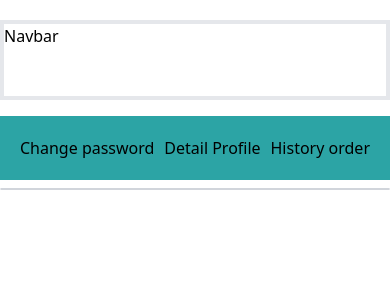
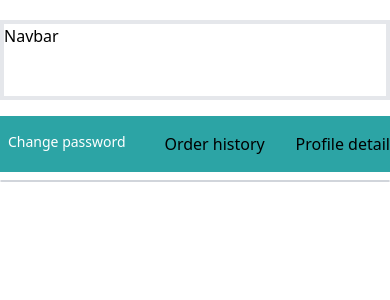
Before and after one commit to purwadhikafullstack/JCWD010803, a React (Create React App) app in the folder projects/client/: page /profile-setting in a window 390 px wide. Shown: the top 300 px of the page. Built offline with nearby package versions, Linux system fonts and the light colour scheme.

Commit message:
fix: fixing mobile UI

```diff
--- a/projects/client/src/components/profile-setting/profile-setting-select-top.jsx
+++ b/projects/client/src/components/profile-setting/profile-setting-select-top.jsx
@@ -1,11 +1,39 @@
-export const ProfileSettingSelectTop = () => {
-    return (
-        <div className="w-full">
-            <div className="flex justify-between w-full bg-bgPrimary p-5">
-                <div>Change password</div>
-                <div>Detail Profile</div>
-                <div>History order</div>
-            </div>
+import { useState } from "react"
+
+export const ProfileSettingSelectTop = ({ choose, value }) => {
+  const [click, setClick] = useState("")
+
+  const clickChangePassword = () => {
+    setClick("changePassword")
+    choose("changePassword")
+  }
+  return (
+    <div className="w-full">
+      <div className="flex justify-between w-full  bg-bgPrimary h-14">
+        <div className={`
+          pt-4
+          p-2
+          text-sm
+					${click || value === "changePassword" ? "bg-bgPrimaryActive" : "bg-bgPrimary"}
+          ${click || value === "changePassword" ? "text-white" : "text-white"}
+          cursor-pointer
+					`}
+          onClick={clickChangePassword}
+        >
+          Change password
         </div>
-    )
+        <div className={
+        "my-auto"}
+        >
+          Order history
+        </div>
+        <div className={
+        "my-auto"}
+        >
+          Profile detail
+        </div>
+
+      </div>
+    </div>
+  )
 }
--- a/projects/client/src/components/profile-setting/profile-setting-select.jsx
+++ b/projects/client/src/components/profile-setting/profile-setting-select.jsx
@@ -3,7 +3,7 @@ import { RxAvatar } from "react-icons/rx";
 import { BiKey } from "react-icons/bi";
 import { useState } from "react";
 
-export const ProfileSettingSelect = ({choose}) => {
+export const ProfileSettingSelect = ({choose, value}) => {
     const [click, setClick] = useState("")
     const dataFireBase = useSelector((state) => state.firebase.value)
 	const data = useSelector((state) => state.user.value)
@@ -30,8 +30,8 @@ export const ProfileSettingSelect = ({choose}) => {
 							w-full
 							h-16
 							gap-3
-							${click === "changePassword" ? "bg-bgPrimary" : "null"}
-							${click === "changePassword" ? "text-white" : "text-bgPrimary"}
+							${value || click === "changePassword" ? "bg-bgPrimary" : "null"}
+							${value || click === "changePassword" ? "text-white" : "text-bgPrimary"}
 							border-b
 							cursor-pointer
 							`}
--- a/projects/client/src/views/auth/profile-setting.jsx
+++ b/projects/client/src/views/auth/profile-setting.jsx
@@ -18,12 +18,12 @@ export const ProfileSetting = () => {
 			<div className=" h-20 w-full fixed border-4">Navbar</div>
 			<div className="w-full pt-24 mt-5 items-end flex sm:hidden ">
 				<div className="w-full">
-					<ProfileSettingSelectTop />
+					<ProfileSettingSelectTop choose={handleClick} value={click} />
 				</div>
 			</div>
 			<div className="block sm:flex sm:px-0 w-full h-screen pt-2 sm:pt-24 sm:pb-10 gap-5 justify-center">
 				<div>
-					<ProfileSettingSelect choose={handleClick} />
+					<ProfileSettingSelect choose={handleClick} value={click} />
 				</div>
 				<div className=" w-full sm:w-1/2 h-fit rounded border-gray-300 border flex ">
 					{click === "changePassword" ? (<FormChangePassword />) : (null)}
```
